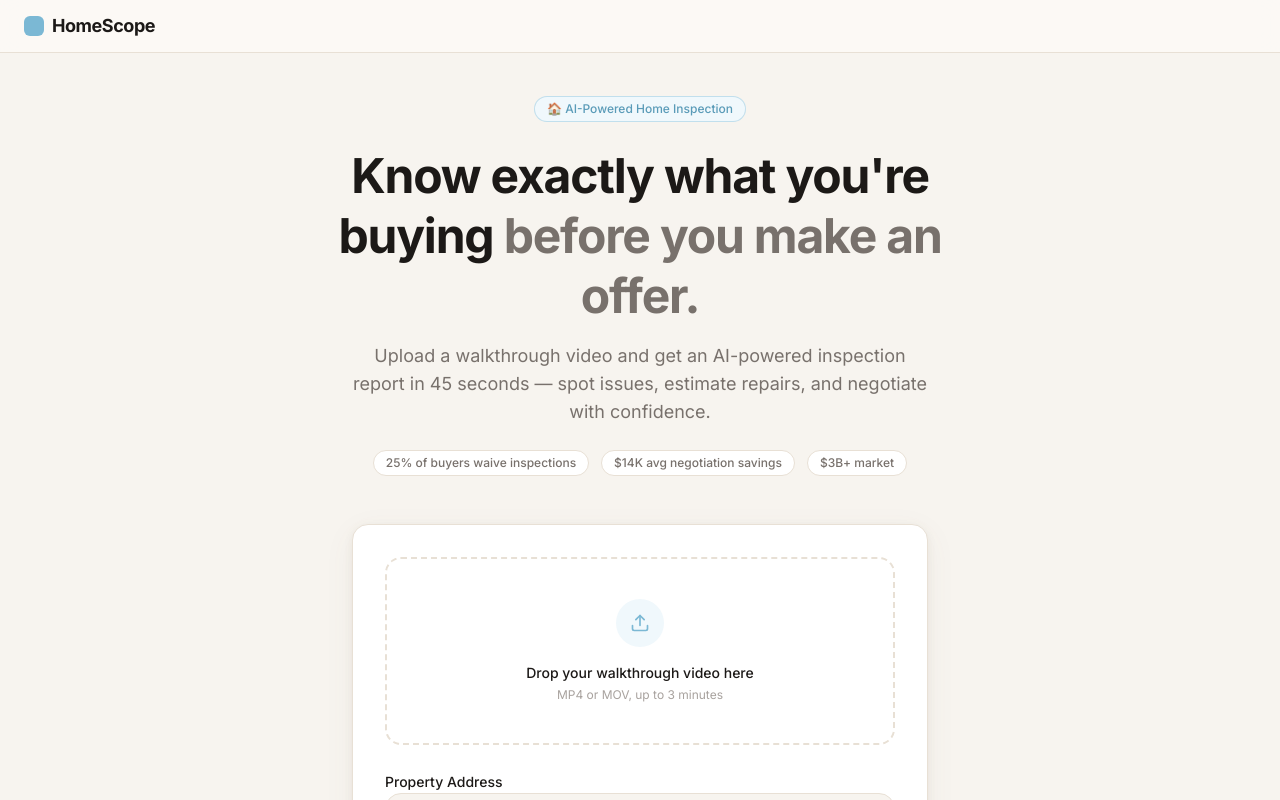
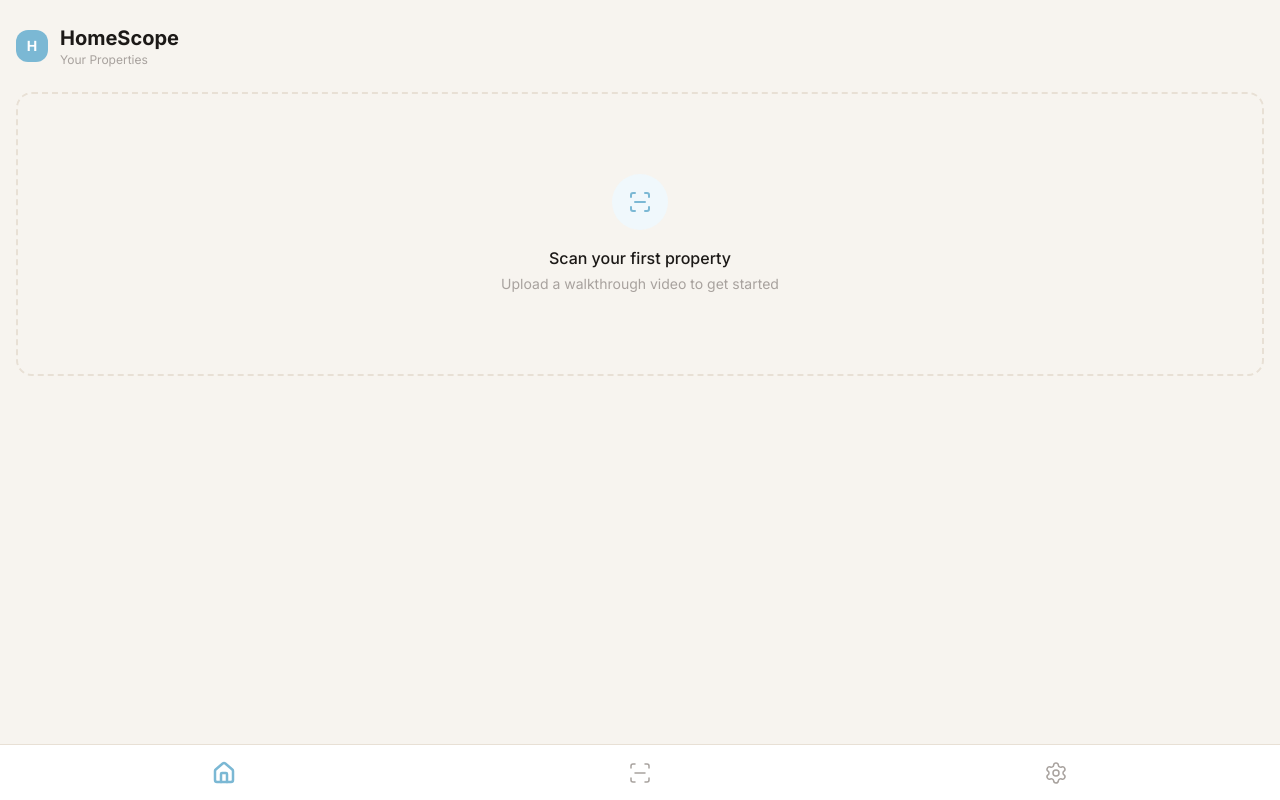
Before and after one commit to Anuj-G-06/housescope, a Next.js app: page / in a window 1280 px wide. Shown: the top 800 px of the page. Built offline with nearby package versions, Linux system fonts and the light colour scheme.

Commit message:
feat: refactor to tab-based nav with home, scan, settings

```diff
--- a/app/page.tsx
+++ b/app/page.tsx
@@ -1,10 +1,10 @@
 "use client";
 
-import { useState, useMemo, useCallback } from "react";
+import { useState, useEffect, useMemo, useCallback } from "react";
 import { motion } from "framer-motion";
 import { Upload, CheckCircle } from "lucide-react";
 import { AddressInput } from "@/components/upload/address-input";
-import { extractFrames } from "@/lib/frame-extractor";
+import { extractFrames, extractThumbnail } from "@/lib/frame-extractor";
 import { deduplicateFindings } from "@/lib/deduplication";
 import { buildAnalysisResult } from "@/lib/manifest-builder";
 import { ProcessingScreen } from "@/components/processing/processing-screen";
@@ -14,8 +14,11 @@ import { FindingsReport } from "@/components/report/findings-report";
 import { CostBreakdown } from "@/components/report/cost-breakdown";
 import { NegotiationBrief } from "@/components/report/negotiation-brief";
 import { exportReportPDF, exportDamageTablePDF } from "@/lib/pdf-export";
+import { TabBar, type TabId } from "@/components/navigation/tab-bar";
+import { HomeView } from "@/components/home/home-view";
+import { getSavedAnalyses, saveAnalysis, deleteAnalysis } from "@/lib/storage";
 import { BATCH_SIZE } from "@/lib/constants";
-import type { AppStage, FrameData, Finding, AnalysisResult } from "@/lib/types";
+import type { AppStage, FrameData, Finding, AnalysisResult, SavedAnalysis } from "@/lib/types";
 
 const fade = (delay: number) => ({
   initial: { opacity: 0, y: 16 },
@@ -34,6 +37,13 @@ export default function Home() {
   const [liveFindings, setLiveFindings] = useState<Finding[]>([]);
   const [statusText, setStatusText] = useState("");
   const [videoUrl, setVideoUrl] = useState<string | null>(null);
+  const [activeTab, setActiveTab] = useState<TabId>("home");
+  const [savedAnalyses, setSavedAnalyses] = useState<SavedAnalysis[]>([]);
+  const [thumbnail, setThumbnail] = useState<string>("");
+
+  useEffect(() => {
+    setSavedAnalyses(getSavedAnalyses());
+  }, []);
 
   const videoObjectUrl = useMemo(() => {
     if (videoFile && stage === "results") return URL.createObjectURL(videoFile);
@@ -44,6 +54,10 @@ export default function Home() {
     if (!videoFile) return;
     setStage("processing");
     setStatusText("Extracting frames from video...");
+
+    // Extract thumbnail before frames
+    const thumb = await extractThumbnail(videoFile);
+    setThumbnail(thumb);
 
     // Step 1: Extract frames
     const frames = await extractFrames(videoFile, (pct) => {
@@ -122,6 +136,17 @@ export default function Home() {
     setAnalysisResult(result);
     setProgress(100);
     setStage("results");
+
+    // Save to localStorage
+    const savedEntry: SavedAnalysis = {
+      id: crypto.randomUUID(),
+      address,
+      date: new Date().toISOString(),
+      thumbnail: thumb,
+      result,
+    };
+    saveAnalysis(savedEntry);
+    setSavedAnalyses(getSavedAnalyses());
   };
 
   const [isDragging, setIsDragging] = useState(false);
@@ -146,20 +171,55 @@ export default function Home() {
     []
   );
 
+  const handleTabChange = (tab: TabId) => {
+    if (tab === "scan" && activeTab === "scan" && stage !== "upload") {
+      // Reset for new scan if tapping scan again
+      setStage("upload");
+      setVideoFile(null);
+      setAddress("");
+      setAnalysisResult(null);
+      setLiveFindings([]);
+    }
+    setActiveTab(tab);
+  };
+
+  const handleSelectAnalysis = (a: SavedAnalysis) => {
+    setAnalysisResult(a.result);
+    setAddress(a.address);
+    setVideoFile(null);
+    setStage("results");
+    setActiveTab("scan");
+  };
+
+  const handleDeleteAnalysis = (id: string) => {
+    deleteAnalysis(id);
+    setSavedAnalyses(getSavedAnalyses());
+  };
+
   return (
-    <main className="min-h-screen bg-[var(--color-background)]">
-      <nav className="fixed inset-x-0 top-0 z-50 flex items-center justify-between px-6 py-3 bg-[var(--color-surface)]/80 backdrop-blur-md border-b border-[var(--color-border)]">
-        <div className="flex items-center gap-2">
-          <div className="h-5 w-5 rounded-sm bg-[var(--color-primary)]" />
-          <span className="text-[var(--color-text-primary)] font-bold tracking-tight text-lg">HomeScope</span>
+    <main className="min-h-screen bg-[var(--color-background)] pb-16">
+      {activeTab === "home" && (
+        <HomeView
+          analyses={savedAnalyses}
+          onSelectAnalysis={handleSelectAnalysis}
+          onDeleteAnalysis={handleDeleteAnalysis}
+          onStartScan={() => { setActiveTab("scan"); setStage("upload"); }}
+        />
+      )}
+
+      {activeTab === "scan" && (
+        <>
+          {/* Minimal top bar for scan tab */}
+          {stage !== "processing" && (
+            <div className="sticky top-0 z-40 flex items-center px-4 py-3 bg-[var(--color-surface)]/80 backdrop-blur-md border-b border-[var(--color-border)]">
+              <span className="text-[var(--color-text-primary)] font-semibold">
+                {stage === "upload" ? "New Scan" : address}
+              </span>
             </div>
-        {stage !== "upload" && (
-          <span className="text-sm text-[var(--color-text-secondary)]">{address}</span>
           )}
-      </nav>
 
           {stage === "upload" && (
-        <div className="flex flex-col items-center pt-24 pb-16 px-4">
+            <div className="flex flex-col items-center pt-8 pb-16 px-4">
               <motion.span
                 {...fade(0)}
                 className="inline-flex items-center gap-1.5 border border-[var(--color-primary)]/40 bg-[var(--color-primary-bg)] text-[var(--color-primary-dark)] text-xs font-medium rounded-full px-3 py-1"
@@ -278,17 +338,25 @@ export default function Home() {
             />
           )}
 
-      {stage === "results" && analysisResult && videoFile && (
-        <div className="mx-auto max-w-5xl px-4 pt-20 pb-8 space-y-10">
+          {stage === "results" && analysisResult && (
+            <div className="mx-auto max-w-5xl px-4 pt-6 pb-16 space-y-10">
               <div className="text-center space-y-1">
                 <h2 className="text-3xl font-bold text-[var(--color-text-primary)]">Inspection Results</h2>
                 <p className="text-[var(--color-text-secondary)]">{address}</p>
               </div>
 
+              {videoFile && videoObjectUrl && (
                 <AnnotatedPlayer
-            videoSrc={videoObjectUrl!}
+                  videoSrc={videoObjectUrl}
                   manifest={analysisResult.manifest}
                 />
+              )}
+              {!videoFile && (
+                <div className="bg-[var(--color-muted)] rounded-xl p-8 text-center">
+                  <p className="text-[var(--color-text-secondary)] text-sm">Video not available for past analyses</p>
+                  <p className="text-[var(--color-text-muted)] text-xs mt-1">Upload the video again to view annotated playback</p>
+                </div>
+              )}
 
               <div className="border-t border-[var(--color-border)]" />
 
@@ -352,10 +420,16 @@ export default function Home() {
               </div>
             </div>
           )}
+        </>
+      )}
 
-      <footer className="border-t border-[var(--color-border)] py-6 text-center text-xs text-[var(--color-text-muted)]">
-        AI-assisted triage — not a substitute for a licensed home inspection.
-      </footer>
+      {activeTab === "settings" && (
+        <div className="flex flex-col items-center justify-center min-h-[60vh] text-[var(--color-text-muted)]">
+          <p className="text-sm">Settings coming soon</p>
+        </div>
+      )}
+
+      <TabBar activeTab={activeTab} onTabChange={handleTabChange} />
     </main>
   );
 }
```
Lines whose indentation alone changed are shown as unchanged.
